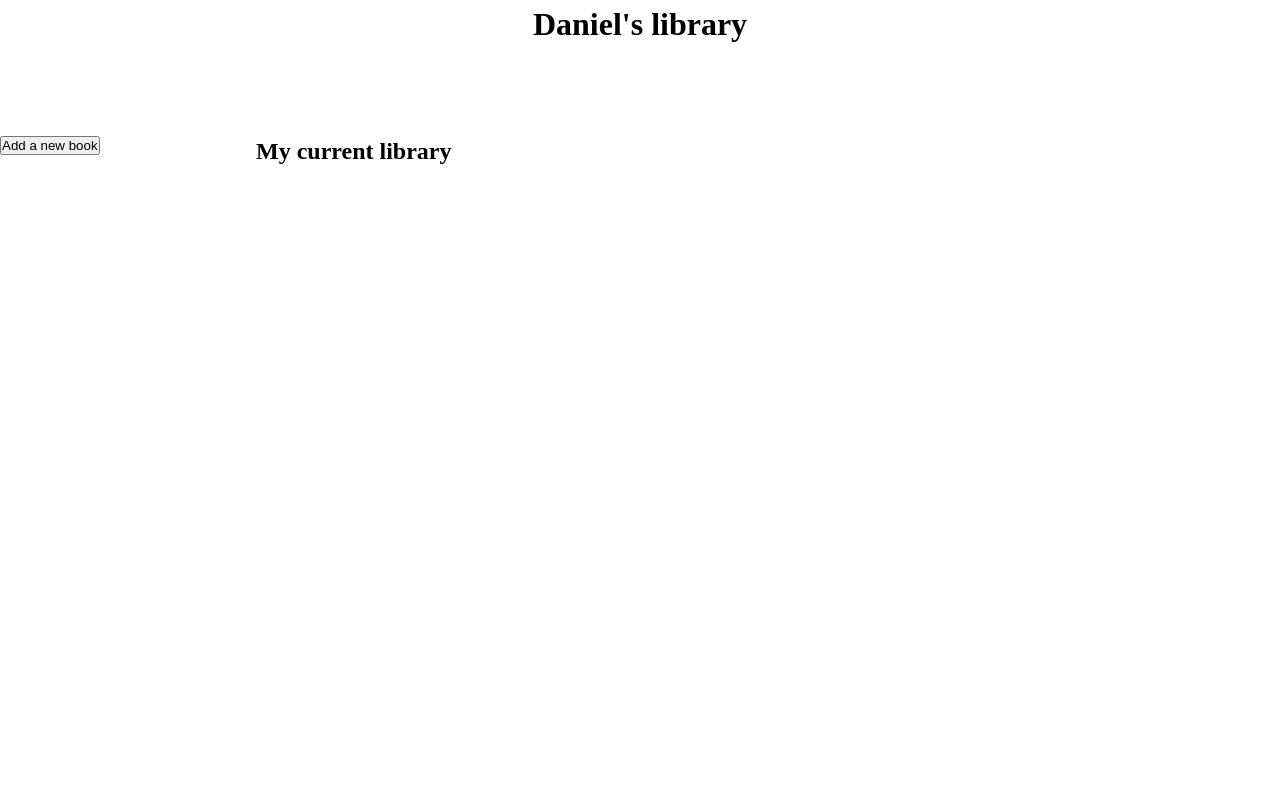
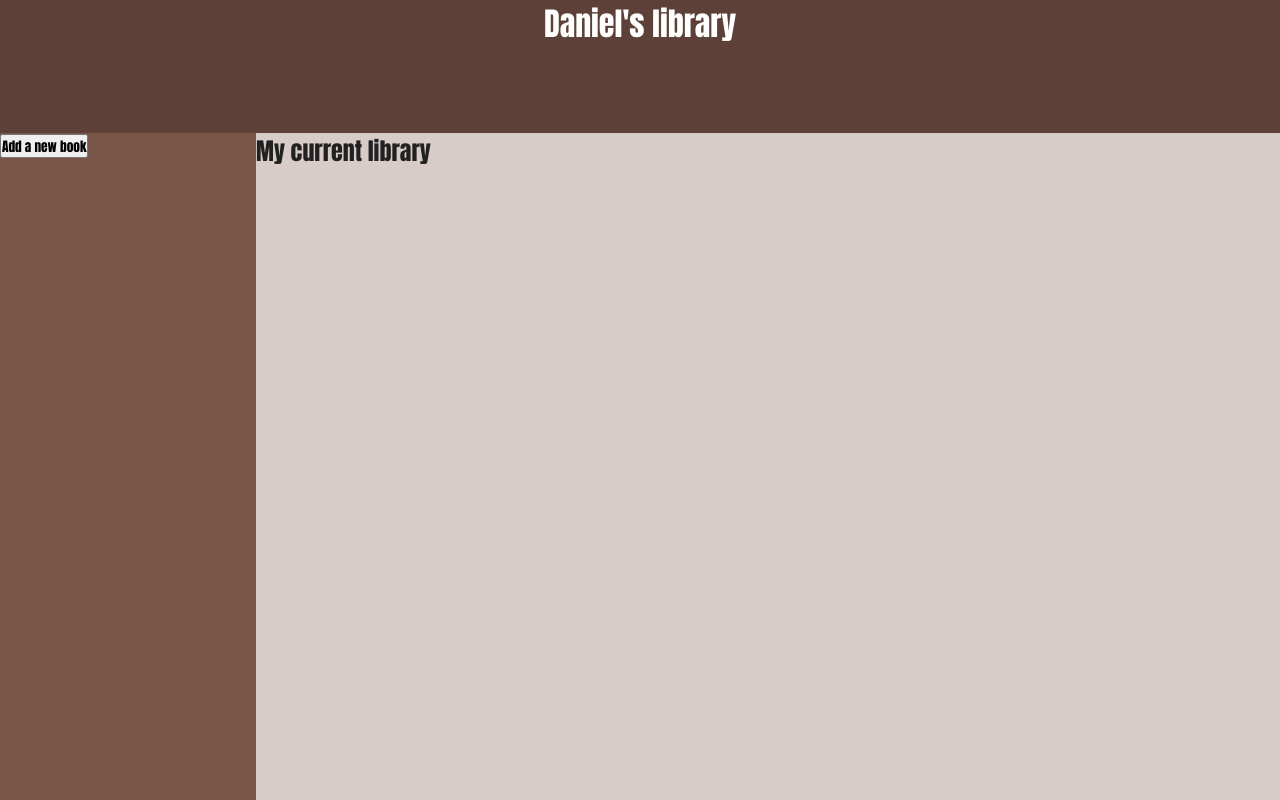
Before and after one commit to dgc1899/odin-library, a plain HTML site: page index.html in a window 1280 px wide. Drawn offline with Linux system fonts and the light colour scheme.

Commit message:
Add simple colors

```diff
--- a/index.html
+++ b/index.html
@@ -5,7 +5,7 @@
     <link rel="stylesheet" href="styles.css">
     <meta charset="UTF-8">
     <meta name="viewport" content="width=device-width, initial-scale=1.0">
-    <title>Document</title>
+    <title>Library</title>
 </head>
 <body>
     <header>
--- a/styles.css
+++ b/styles.css
@@ -2,6 +2,11 @@
     margin: 0;
     padding: 0;
     box-sizing: border-box;
+    font-family:Impact, Haettenschweiler, 'Arial Narrow Bold', sans-serif;
+
+    --bg-color-1: #5D4037;
+    --bg-color-2: #795548;
+    --bg-color-3: #D7CCC8;
 }
 /* Start of soft reset */
 body {
@@ -36,6 +41,10 @@ body {
 }
 
 header {
+    background-color: var(--bg-color-1);
+    color: white;
+    border-bottom: 2px black;
+    box-shadow: 0 0 2px 0;
     grid-row: span 1;
     grid-column: span 2;
 
@@ -47,6 +56,13 @@ header {
 
 aside {
     grid-row: span 2;
+    background-color: var(--bg-color-2);
+}
+
+main {
+    background-color: var(--bg-color-3);
+    color: #212121;
+
 }
 
 .grid-main-content {
```
